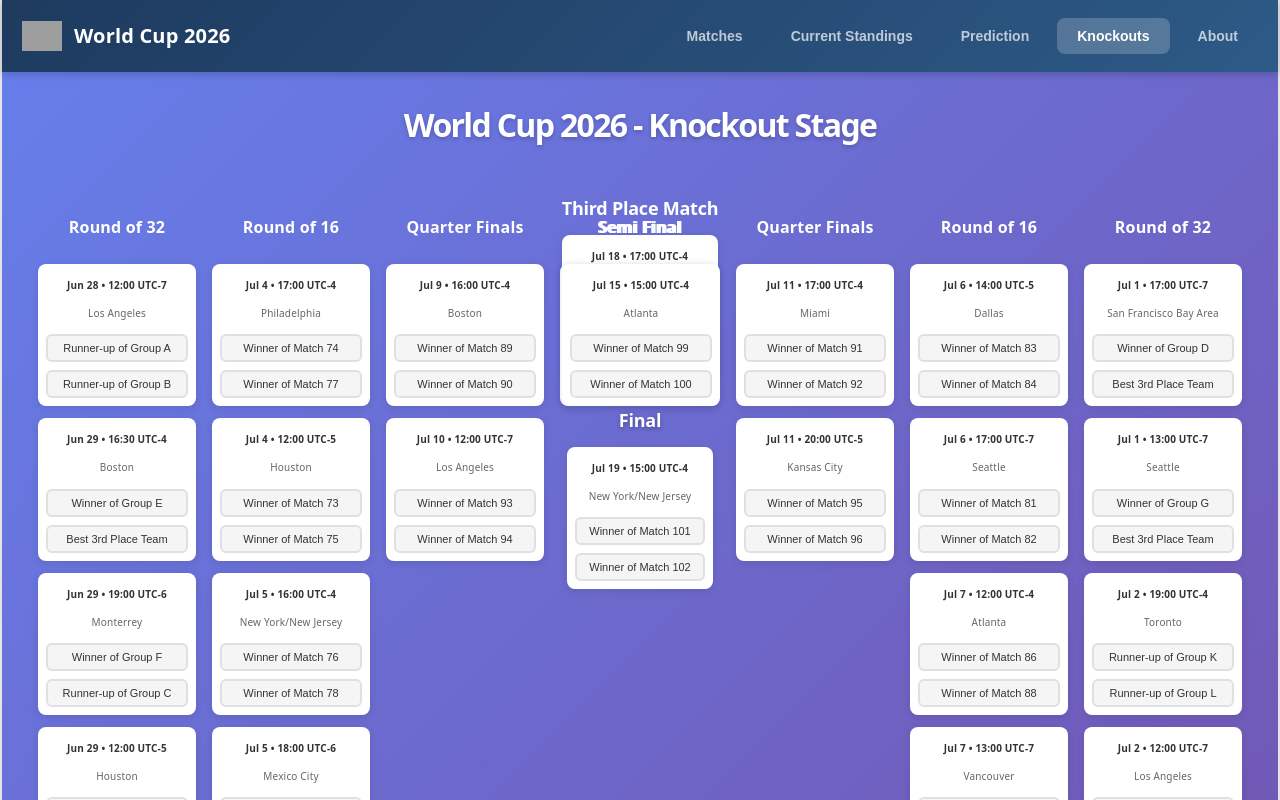
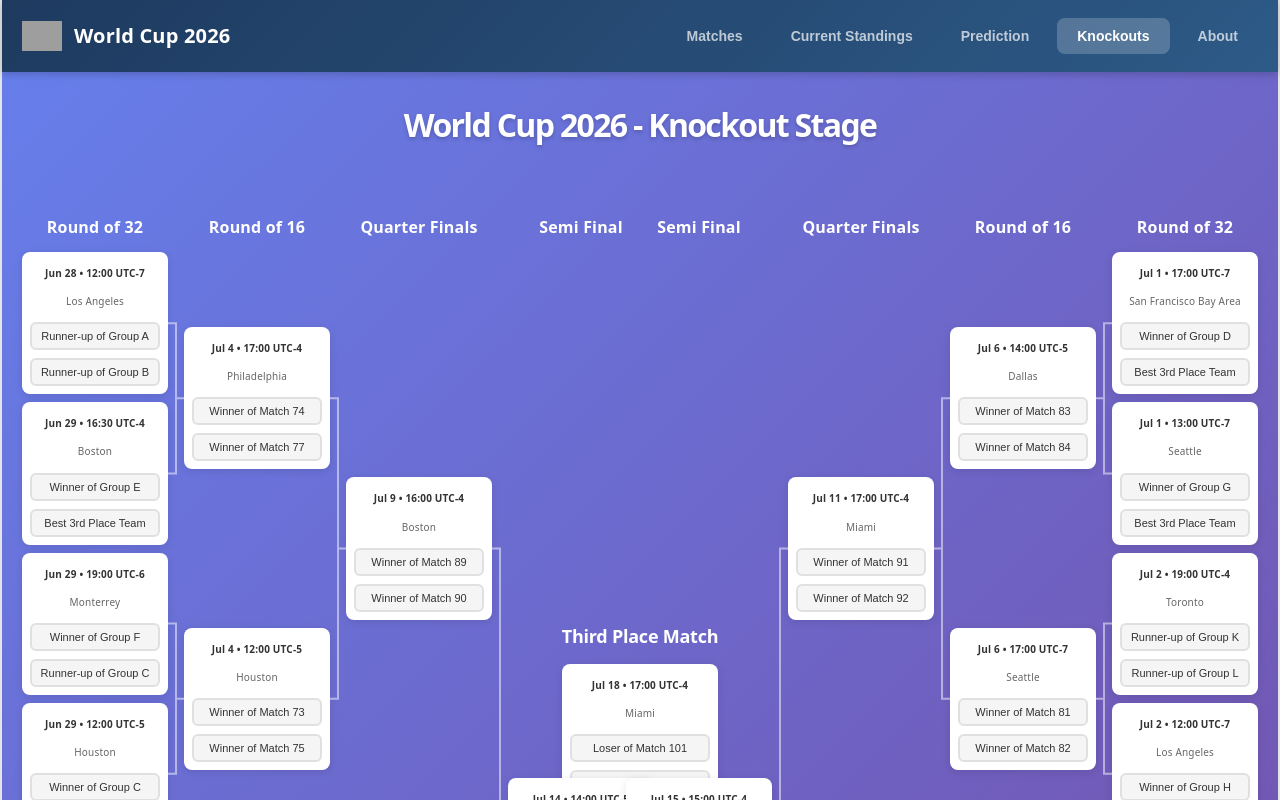
Before and after one commit to dinolongo/world-cup-ui, a Vue app: page /knockouts in a window 1280 px wide. Shown: the top 800 px of the page. Built offline with nearby package versions, Linux system fonts and the light colour scheme; grey boxes are pictures that could not be loaded.

Commit message:
fixed the bracket layout

```diff
--- a/src/pages/KnockoutsPage.vue
+++ b/src/pages/KnockoutsPage.vue
@@ -16,6 +16,8 @@ const leftBracketEl = ref(null)
 const leftConnectorPaths = ref([])
 const rightBracketEl = ref(null)
 const rightConnectorPaths = ref([])
+const leftSvgViewBox = ref('0 0 0 0')
+const rightSvgViewBox = ref('0 0 0 0')
 
 // Get third-place seeding lookup
 const thirdPlaceSeeding = computed(() => predictionStore.getThirdPlaceSeeding())
@@ -163,6 +165,7 @@ const getRelativeRect = (el, container) => {
   }
 }
 
+
 const leftBracketPairs = [
   { sources: [73, 74], target: 89 },
   { sources: [75, 76], target: 90 },
@@ -225,6 +228,14 @@ const calculatePaths = (pairs, containerEl, direction = 'left') => {
 }
 
 const recalculatePaths = () => {
+  if (leftBracketEl.value) {
+    const r = leftBracketEl.value.getBoundingClientRect()
+    leftSvgViewBox.value = `0 0 ${r.width} ${r.height}`
+  }
+  if (rightBracketEl.value) {
+    const r = rightBracketEl.value.getBoundingClientRect()
+    rightSvgViewBox.value = `0 0 ${r.width} ${r.height}`
+  }
   leftConnectorPaths.value = calculatePaths(leftBracketPairs, leftBracketEl.value, 'left')
   rightConnectorPaths.value = calculatePaths(rightBracketPairs, rightBracketEl.value, 'right')
 }
@@ -266,7 +277,7 @@ const selectWinner = (match, team) => {
     <div v-else class="bracket-container">
       <!-- Left Bracket -->
       <div class="bracket-side left-bracket" ref="leftBracketEl">
-        <svg class="connector-svg" ref="leftSvg">
+        <svg class="connector-svg" ref="leftSvg" viewBox="leftSvgViewBox">
           <path
             v-for="path in leftConnectorPaths"
             :key="path.id"
@@ -376,7 +387,7 @@ const selectWinner = (match, team) => {
 
       <!-- Right Bracket -->
       <div class="bracket-side right-bracket" ref="rightBracketEl">
-        <svg class="connector-svg" ref="rightSvg">
+        <svg class="connector-svg" ref="rightSvg" :viewBox="rightSvgViewBox">
            <path
             v-for="path in rightConnectorPaths"
             :key="path.id"
@@ -489,17 +500,17 @@ h1 {
   max-width: 1800px;
   overflow-x: auto;
   padding: 20px;
-  align-items: flex-start;
+  align-items: stretch;
 }
 
 .bracket-side {
   position: relative;
-  display: flex;          /* ADD THESE */
-  flex-direction: row;    /* ADD THESE */
-  align-items: flex-start;
+  display: flex;
+  flex-direction: row;
+  align-items: stretch;
   gap: 16px;
   flex: 1;
-  min-width: 0;           /* changed from 280px */
+  min-width: 0;
 }
 
 .bracket-side h2 {
@@ -511,11 +522,9 @@ h1 {
 }
 
 .round-section {
-  margin-bottom: 24px;
-  flex: 0 0 158px;  /* increased from 132px */
+  flex: 0 0 132px;
   display: flex;
   flex-direction: column;
-  gap: 12px;
 }
 
 .round-section h3 {
@@ -524,12 +533,16 @@ h1 {
   font-weight: 600;
   text-align: center;
   margin-bottom: 12px;
+  flex-shrink: 0;
 }
 
+
 .matches {
+  gap: 8px;
   display: flex;
   flex-direction: column;
-  gap: 12px;
+  justify-content: space-around;  /* distributes cards evenly in available height */
+  flex: 1;                         /* fills the full column height */
 }
 
 .center-section {
@@ -588,4 +601,14 @@ h1 {
     max-width: 400px;
   }
 }
+
+.connector-svg {
+  position: absolute;
+  top: 0;
+  left: 0;
+  width: 100%;
+  height: 100%;
+  pointer-events: none;
+  overflow: visible;
+}
 </style>
```
